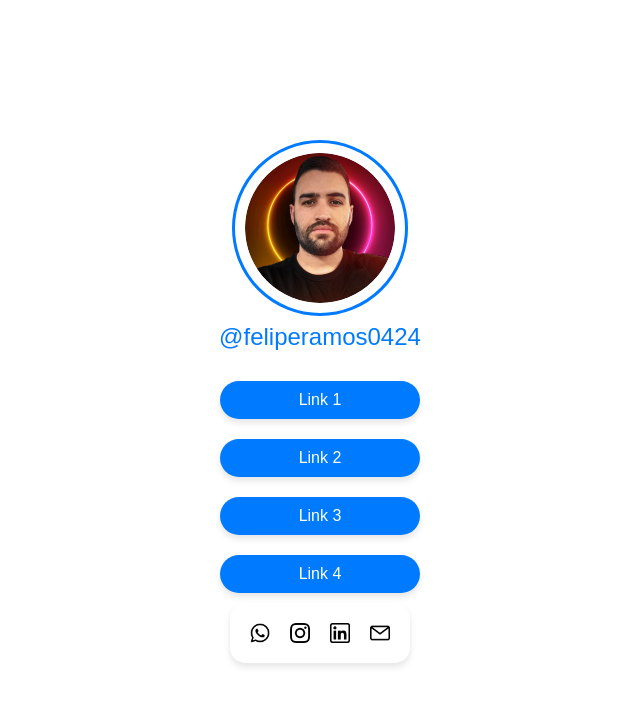
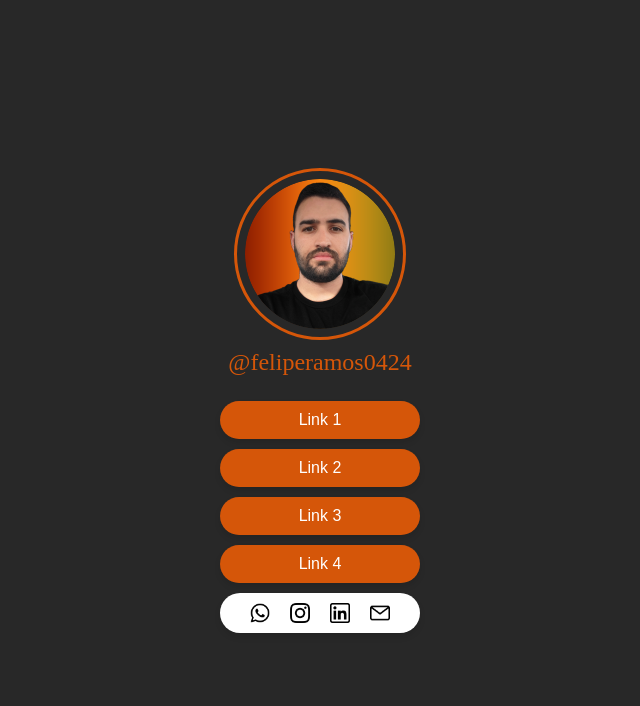
Before and after one commit to felipe0424/PortfolioDev, a plain HTML site: page src/public/index.html in a window 1280 px wide. Shown: the whole page, without its empty margins (320-960 px from the left). Drawn offline with Linux system fonts and the light colour scheme.

Commit message:
Atualização Portfólio

```diff
--- a/src/assets/style/global.css
+++ b/src/assets/style/global.css
@@ -1,5 +1,5 @@
 body {
-    background-color: #ffffff;/* #282828; */
+    background-color: #282828; /* #ffffff */
     color: #ffffff;
     font-family: SF Pro, Barlow;
     display: flex;
@@ -10,21 +10,21 @@ body {
     flex-direction: column;
 }
 h1 {
-    font-family: 'Arial';
     font-size: 2.5em;
     font-weight: bold;
     color: #ffffff;
     margin-bottom: 10px;
 }
 h2 {
-    font-family: 'Arial';
     font-size: 1.5em;
     font-weight: normal;
-    color: #007BFF;
+    color: #D55609;
     margin: 20px;
     padding-bottom: 0;
 }
-
+h2:hover {
+    color: #D28F15;
+}
 p {
     margin: 0;
     padding-top: 5px;
@@ -34,8 +34,11 @@ p {
     width: 150px;
     height: auto;
     border-radius: 50%;
-    outline: 3px solid #007BFF;
-    outline-offset: 10px;
+    outline: 3px solid #D55609;
+    outline-offset: 8px;
+}
+.imagem-perfil:hover {
+    outline: 3px solid #D28F15;
 }
 
 .DivLinks {
@@ -45,12 +48,12 @@ p {
 }
 
 .links {
-    background-color: #007BFF;
+    background-color: #D55609;
     color: #fff;
     border: none;
     border-radius: 25px;
     padding: 10px 20px;
-    margin: 10px 0;
+    margin: 5px 0;
     font-size: 16px;
     cursor: pointer;
     box-shadow: 0 4px 6px rgba(0, 0, 0, 0.1);
@@ -60,17 +63,22 @@ p {
 }
 
 .links:hover {
-    background-color: #0056b3;
+    background-color: #D28F15;
 }
 
 .rodape {
     background-color: #fff;
-    border-radius: 15px;
-    padding: 20px;
     display: flex;
     justify-content: center;
+    width: 160px;
     align-items: center;
+    border: none;
+    border-radius: 25px;
+    padding: 10px 20px;
+    margin: 5px 0;
     box-shadow: 0 4px 6px rgba(0, 0, 0, 0.1);
+    transition: background-color 0.3s ease;
+    text-align: center;
 }
 
 .images {
--- a/src/public/index.html
+++ b/src/public/index.html
@@ -5,7 +5,7 @@
     <meta name="viewport" content="width=device-width, initial-scale=1.0">
     <link rel="stylesheet" href="../assets/style/global.css">
     <title>Meu Portfólio</title>
-    <img src="../assets/images/perfil.png" alt="" class="imagem-perfil">
+    <img src="../assets/images/perfil2.png" alt="" class="imagem-perfil">
 </head>
 <body>
     <script src="../js/TESTE.js"></script>
```
Also changed, not shown: src/assets/images/perfil2.png (added).
